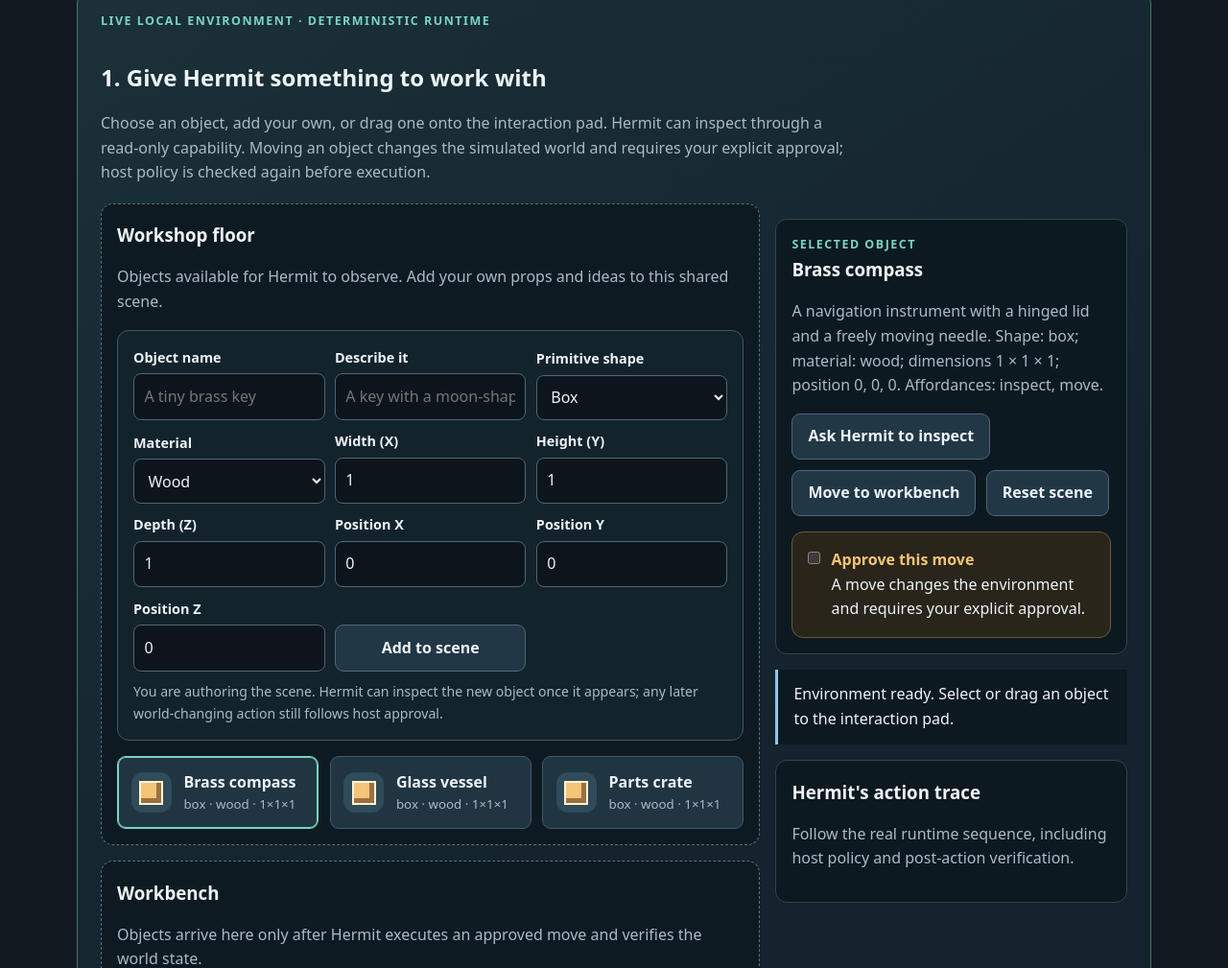
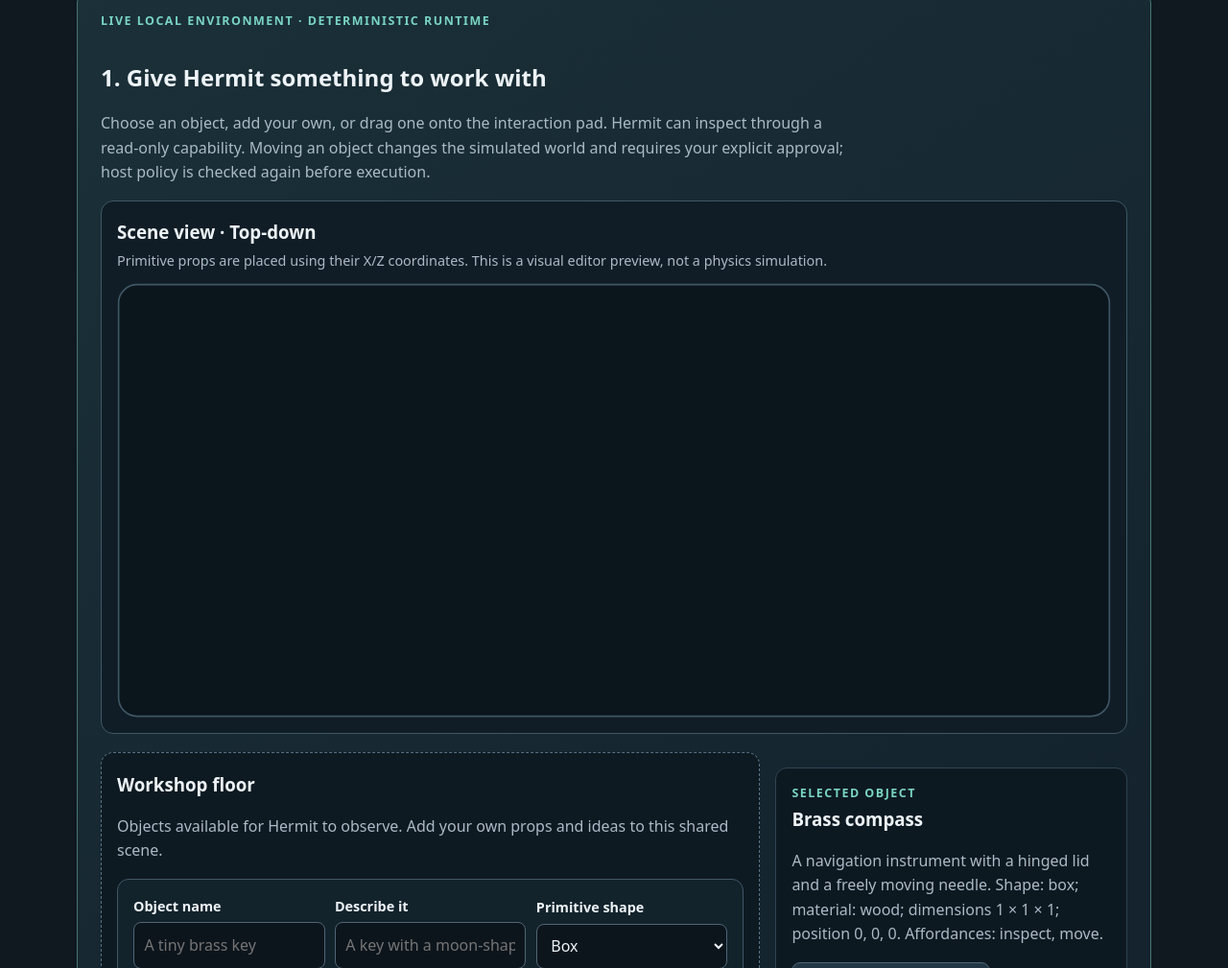
Before and after one commit to TrentBest/TheSingularityWorkshop.Hermit, a website with bundled scripts: page index.html in a window 1280 px wide. Shown: the part 1982-2991 px from the top of the page at 96% size. Built offline with nearby package versions, Linux system fonts and the light colour scheme.

Commit message:
feat: add spatial scene preview

```diff
--- a/index.html
+++ b/index.html
@@ -63,7 +63,7 @@
     .playground{border-color:#47766f;background:linear-gradient(145deg,#1b3038,#14232d 65%)}
     .playground-intro{max-width:780px}
     .scene-layout{display:grid;grid-template-columns:minmax(0,1.5fr) minmax(280px,.8fr);gap:1rem;margin-top:1.2rem}
-    .scene-zone{min-height:190px;padding:1rem;border:1px dashed #587181;border-radius:13px;background:#0e1a22}
+    .scene-view{margin:1rem 0;padding:1rem;border:1px solid #405766;border-radius:13px;background:#101d26}.scene-view h3{margin:.1rem 0}.scene-view p{margin:.2rem 0 .7rem;font-size:.9rem}.scene-view svg{width:100%;min-width:0;height:auto;display:block}.scene-object{cursor:pointer;outline:none}.scene-object:focus .scene-shape,.scene-object.selected .scene-shape{stroke:#fff;stroke-width:3}.scene-object-label{fill:#edf3f7;font-size:11px;text-anchor:middle;paint-order:stroke;stroke:#0b151c;stroke-width:3px;stroke-linejoin:round}.scene-zone{min-height:190px;padding:1rem;border:1px dashed #587181;border-radius:13px;background:#0e1a22}
     .scene-zone h3{margin:.1rem 0 .3rem}
     .scene-zone.drop-ready{border-color:var(--accent);background:#17312f}
     .object-creator{display:grid;grid-template-columns:repeat(3,minmax(0,1fr));gap:.65rem;align-items:end;margin:1rem 0;padding:1rem;border:1px solid #405766;border-radius:12px;background:#13232c}
@@ -159,6 +159,15 @@
     <div class="eyebrow">Live local environment · Deterministic runtime</div>
     <h2 id="playground-title">1. Give Hermit something to work with</h2>
     <p class="playground-intro">Choose an object, add your own, or drag one onto the interaction pad. Hermit can inspect through a read-only capability. Moving an object changes the simulated world and requires your explicit approval; host policy is checked again before execution.</p>
+    <div class="scene-view" aria-label="Top-down scene preview">
+      <h3>Scene view · Top-down</h3>
+      <p>Primitive props are placed using their X/Z coordinates. This is a visual editor preview, not a physics simulation.</p>
+      <svg id="scene-map" viewBox="0 0 640 280" role="img" aria-labelledby="scene-map-title scene-map-description">
+        <title id="scene-map-title">Hermit workshop scene preview</title>
+        <desc id="scene-map-description">A top-down schematic of authored primitive objects. Select an object to inspect it.</desc>
+        <rect x="1" y="1" width="638" height="278" rx="12" fill="#0b151c" stroke="#405766"/>
+      </svg>
+    </div>
     <div class="scene-layout">
       <div>
         <div class="scene-zone" data-drop-zone="world" aria-label="Workshop objects">
```
